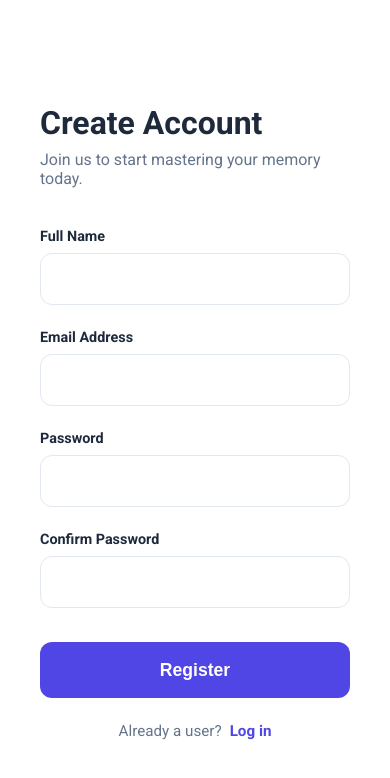
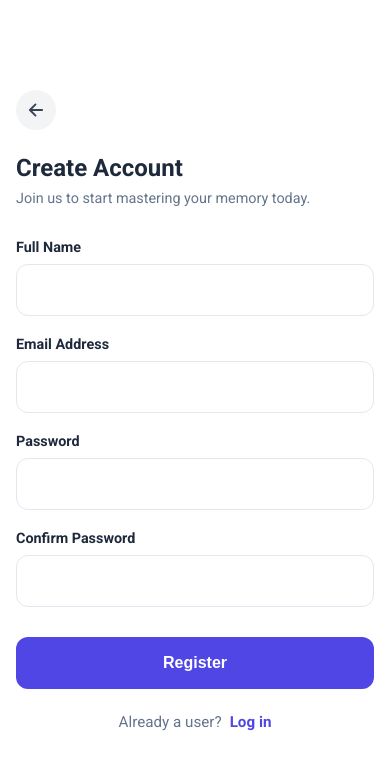
Before and after one commit to kashishrthr1/Memory_Tracker, a React (Vite) app in the folder client/: page /register in a window 390 px wide. Shown: the top 778 px of the page. Built offline with nearby package versions, Linux system fonts and the light colour scheme.

Commit message:
styling-fixes

```diff
--- a/client/src/components/RightPanel.jsx
+++ b/client/src/components/RightPanel.jsx
@@ -1,9 +1,16 @@
+import { useNavigate } from "react-router-dom";
+import { IoArrowBack } from "react-icons/io5";
 import LoginForm from "./LoginForm";
 import RegisterForm from "./RegisterForm";
 
 function RightPanel({ mode }) {
+  const navigate = useNavigate();
+
   return (
     <div className="right-panel">
+      <div className="mobile-back-button" onClick={() => navigate("/")}>
+        <IoArrowBack className="back-arrow" />
+      </div>
       {mode === "login" ? <LoginForm /> : <RegisterForm />}
     </div>
   );
--- a/client/src/styles/dashboard.css
+++ b/client/src/styles/dashboard.css
@@ -1413,6 +1413,24 @@
     padding: 0 1rem 2rem;
     margin-top: 90px;
   }
+
+  .overview-top,
+  .overview-bottom {
+    gap: 1.25rem;
+  }
+
+  .welcome-header h1 {
+    font-size: 1.75rem;
+  }
+
+  .highlight {
+    font-size: 2rem;
+  }
+
+  .quick-stats {
+    flex-wrap: wrap;
+    gap: 1rem;
+  }
 }
 
 @media (max-width: 768px) {
@@ -1438,33 +1456,100 @@
 
   .list-item {
     padding: 1rem;
+    padding-left: 1.5rem;
     flex-direction: column;
-    align-items: flex-start;
-    gap: 0.75rem;
+    align-items: stretch;
+    gap: 1rem;
+    position: relative;
   }
 
   .list-left {
-    grid-template-columns: 24px 8px 1fr;
+    display: flex;
+    flex-direction: column;
     gap: 0.5rem;
-  }
-
-  .topic-date,
-  .topic-score {
-    font-size: 0.85rem;
+    width: 100%;
+  }
+
+  .list-left .serial {
+    display: none; /* Hide serial number on mobile */
+  }
+
+  .list-left .difficulty-strip {
+    position: absolute;
+    left: 0;
+    top: 0;
+    bottom: 0;
+    width: 4px;
+    height: 100%;
+    border-radius: 10px 0 0 10px;
+  }
+
+  .list-left .topic-name {
+    font-size: 1.0625rem;
+    font-weight: 600;
+    color: #1f2937;
+    margin: 0;
+    padding-top: 0.25rem;
+  }
+
+  .list-left .topic-date,
+  .list-left .topic-score {
+    font-size: 0.875rem;
+    color: #6b7280;
+    display: block;
+    margin: 0;
+  }
+
+  .list-left .topic-date::before {
+    content: "Next Revision: ";
+    font-weight: 600;
+    color: #374151;
+  }
+
+  .list-left .topic-score::before {
+    content: "Memory Score: ";
+    font-weight: 600;
+    color: #374151;
   }
 
   .right-actions {
     position: static;
     width: 100%;
+    display: flex;
     justify-content: space-between;
-    margin-top: 0.5rem;
+    align-items: center;
+    margin-top: 0.25rem;
+    gap: 0.75rem;
+  }
+
+  .more-btn {
+    background: #f3f4f6;
+    border: 1px solid #e5e7eb;
+    border-radius: 8px;
+    padding: 0.625rem;
+    display: flex;
+    align-items: center;
+    justify-content: center;
+    transition: all 0.2s;
+    min-width: 44px;
+    min-height: 44px;
+  }
+
+  .more-btn:hover {
+    background: #e5e7eb;
   }
 
   .revise-area {
     transform: translateX(0);
-    width: auto;
-    padding: 0.5rem 1rem;
+    flex: 1;
+    padding: 0.75rem 1.5rem;
     border-radius: 8px;
+    text-align: center;
+    font-weight: 600;
+    min-height: 44px;
+    display: flex;
+    align-items: center;
+    justify-content: center;
   }
 }
 
--- a/client/src/styles/login.css
+++ b/client/src/styles/login.css
@@ -109,11 +109,19 @@
   align-items: center;
   justify-content: center;
   padding: 40px;
+  position: relative;
+  overflow-y: auto;
+  min-height: 100vh;
+}
+
+.mobile-back-button {
+  display: none;
 }
 
 .auth-form-container {
   width: 100%;
   max-width: 420px;
+  padding-bottom: 2rem;
 }
 
 .form-title {
@@ -234,6 +242,98 @@
 }
 
 @media (max-width: 1024px) {
-  .login-page { grid-template-columns: 1fr; }
+  .login-page {
+    grid-template-columns: 1fr;
+    height: auto;
+    min-height: 100vh;
+  }
   .left-panel { display: none; }
+
+  .right-panel {
+    padding: 2rem 1.5rem;
+    min-height: 100vh;
+    align-items: flex-start;
+    padding-top: 1rem;
+    flex-direction: column;
+  }
+
+  .mobile-back-button {
+    display: flex;
+    align-items: center;
+    justify-content: center;
+    width: 40px;
+    height: 40px;
+    background: #f3f4f6;
+    border-radius: 50%;
+    cursor: pointer;
+    transition: all 0.2s;
+    margin-bottom: 1.5rem;
+    align-self: flex-start;
+    position: sticky;
+    top: 1rem;
+    z-index: 100;
+  }
+
+  .mobile-back-button:hover {
+    background: #e5e7eb;
+  }
+
+  .mobile-back-button .back-arrow {
+    font-size: 1.25rem;
+    color: #374151;
+  }
+
+  .auth-form-container {
+    width: 100%;
+    padding-bottom: 3rem;
+  }
+
+  .form-title {
+    font-size: 1.75rem;
+  }
+
+  .glass-card {
+    padding: 30px;
+  }
+
+  .glass-card h1 {
+    font-size: 2.5rem;
+  }
 }
+
+@media (max-width: 480px) {
+  .right-panel {
+    padding: 1.5rem 1rem;
+    padding-top: 3.5rem;
+  }
+
+  .auth-form-container {
+    padding-bottom: 2.5rem;
+    margin-bottom: 1rem;
+  }
+
+  .form-title {
+    font-size: 1.5rem;
+  }
+
+  .form-subtitle {
+    font-size: 0.9rem;
+    margin-bottom: 2rem;
+  }
+
+  .auth-switch {
+    flex-wrap: wrap;
+    text-align: center;
+    justify-content: center;
+    margin-top: 1.5rem;
+  }
+
+  .input-group {
+    margin-bottom: 1.25rem;
+  }
+
+  .auth-btn {
+    height: 52px;
+    font-size: 1rem;
+  }
+}
```
